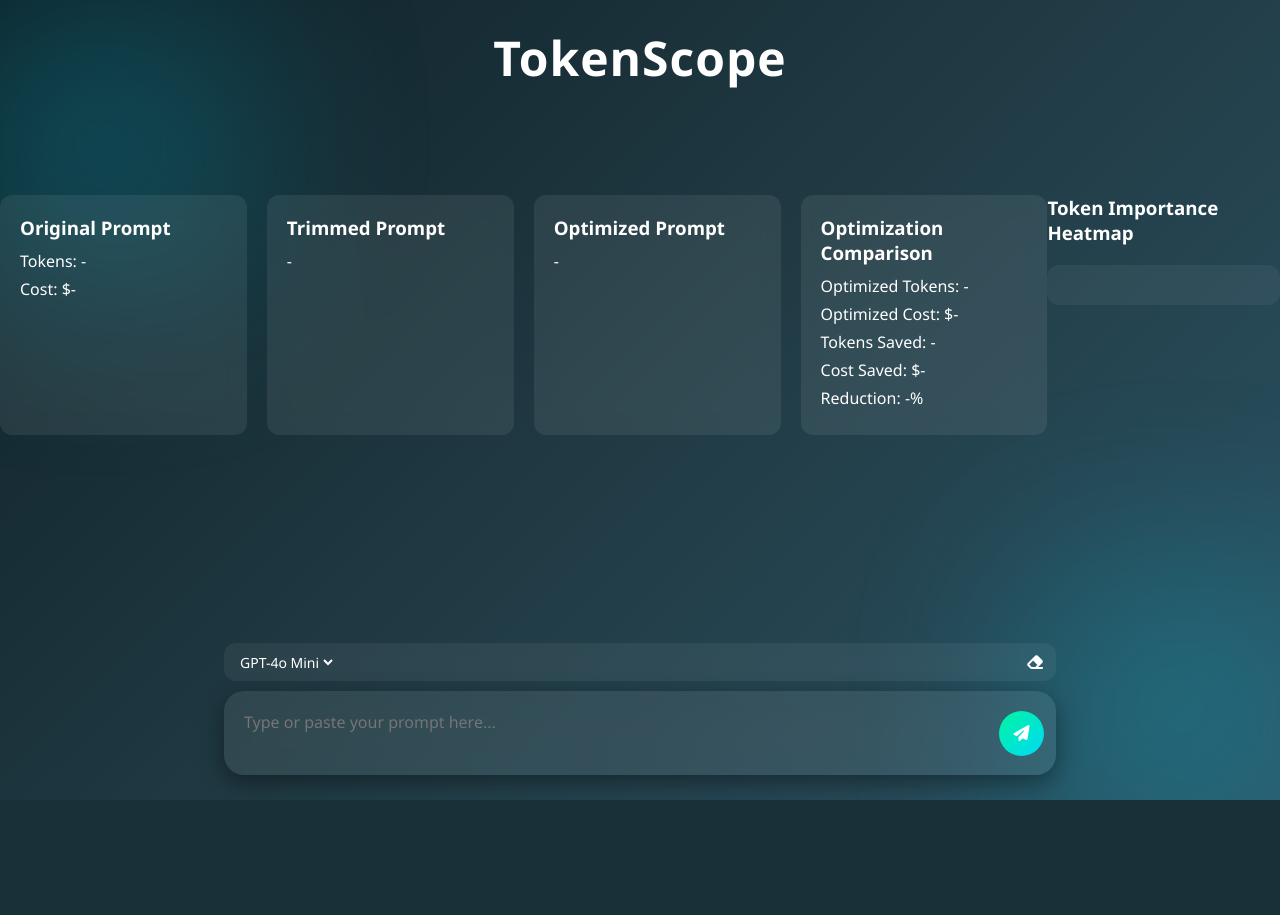
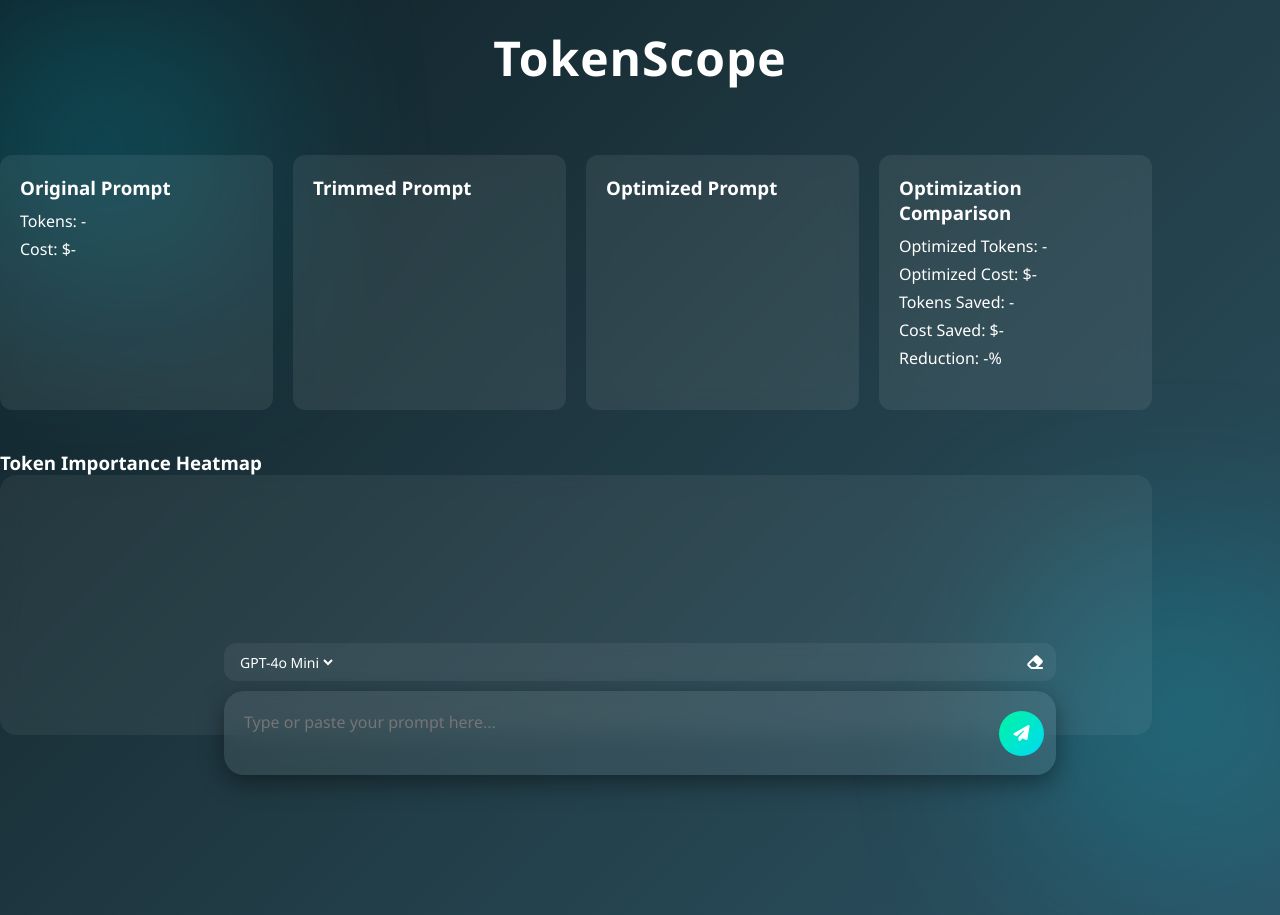
Before and after one commit to Meghana-D810/Tokenizers, a Flask app: page / in a window 1280 px wide. Before the commit the page ends 800 px from the top, so only its background shows below. Run offline with Flask 3, Linux system fonts and the light colour scheme.

Commit message:
Improved Frontend containers

```diff
--- a/static/script.js
+++ b/static/script.js
@@ -66,3 +66,15 @@ renderHeatmap(data.scores);
 
 
 }
+
+function toggleText(id){
+
+    const element = document.getElementById(id);
+
+    if(element.classList.contains("expanded")){
+        element.classList.remove("expanded");
+    } else {
+        element.classList.add("expanded");
+    }
+
+}
--- a/static/styles.css
+++ b/static/styles.css
@@ -10,12 +10,13 @@ font-family: "Segoe UI", sans-serif;
 /* BODY */
 
 body{
-height:100vh;
+min-height:100vh;
 background: linear-gradient(135deg,#0f2027,#203a43,#2c5364);
 color:white;
 display:flex;
 flex-direction:column;
 overflow-x:hidden;
+overflow-y:auto;
 }
 
 /* HEADER */
@@ -32,10 +33,9 @@ letter-spacing:1px;
 
 .main-container{
 flex:1;
-display:flex;
-justify-content:center;
-align-items:flex-start;
+display:block;
 padding-top:40px;
+padding-bottom:180px;
 }
 
 /* RESULTS CARD */
@@ -59,6 +59,7 @@ transition:all .3s ease;
 .results-card:hover{
 transform:translateY(-3px);
 }
+
 
 /* INPUT AREA */
 
@@ -279,10 +280,10 @@ height:70px;
 
 }
 .results-container{
-    display:grid;
-    grid-template-columns:repeat(4,1fr);
-    gap:20px;
-    margin-top:40px;
+width:90%;
+display:grid;
+grid-template-columns:repeat(4,1fr);
+gap:20px;
 }
 
 .result-card{
@@ -308,10 +309,25 @@ height:70px;
     display:flex;
     flex-wrap:wrap;
     gap:10px;
-    margin-top:20px;
-    padding:20px;
-    background:rgba(255,255,255,0.05);
-    border-radius:12px;
+
+    padding:25px;
+
+    background:rgba(255,255,255,0.06);
+    backdrop-filter:blur(10px);
+
+    border-radius:16px;
+
+    height:260px;
+    overflow-y:auto;
+
+    scrollbar-width:thin;
+}
+.heatmap-section{
+width:90%;
+}
+
+.heatmap-container{
+width:100%;
 }
 
 .heatmap-token{
@@ -326,3 +342,48 @@ height:70px;
 .heatmap-token:hover{
     transform:scale(1.1);
 }
+
+.text-preview{
+    max-height:120px;
+    overflow:hidden;
+    line-height:1.5;
+    transition:0.3s;
+}
+
+.text-preview.expanded{
+    max-height:500px;
+}
+
+.toggle-btn{
+    display:inline-block;
+    margin-top:8px;
+    color:#5eead4;
+    cursor:pointer;
+    font-size:13px;
+}
+
+.toggle-btn:hover{
+    text-decoration:underline;
+}
+
+.scroll-text{
+    height:180px;
+    overflow-y:auto;
+
+    padding-right:6px;
+
+    line-height:1.5;
+
+    scrollbar-width:thin;
+}
+
+/* custom scrollbar (optional but nice) */
+
+.scroll-text::-webkit-scrollbar{
+    width:6px;
+}
+
+.scroll-text::-webkit-scrollbar-thumb{
+    background:#5eead4;
+    border-radius:10px;
+}
--- a/templates/index.html
+++ b/templates/index.html
@@ -37,13 +37,13 @@ href="https://cdnjs.cloudflare.com/ajax/libs/font-awesome/6.5.0/css/all.min.css"
   <!-- Trimmed Prompt -->
   <div class="result-card">
     <h3>Trimmed Prompt</h3>
-    <p id="trimmedPrompt">-</p>
+    <div class="scroll-text" id="trimmedPrompt"></div>
   </div>
 
   <!-- Optimized Prompt -->
   <div class="result-card">
     <h3>Optimized Prompt</h3>
-    <p id="optimizedPrompt">-</p>
+    <div class="scroll-text" id="optimizedPrompt"></div>
   </div>
 
   <!-- Optimization Comparison -->
```
